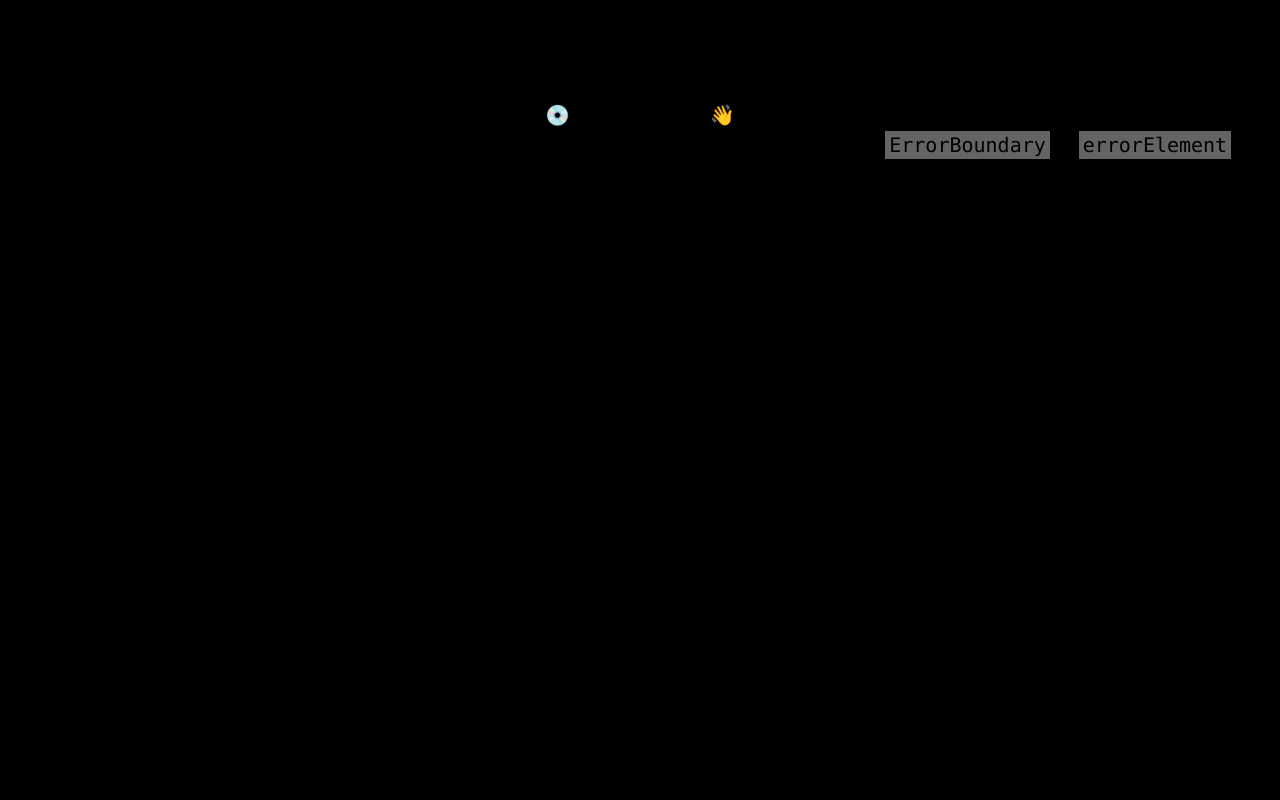
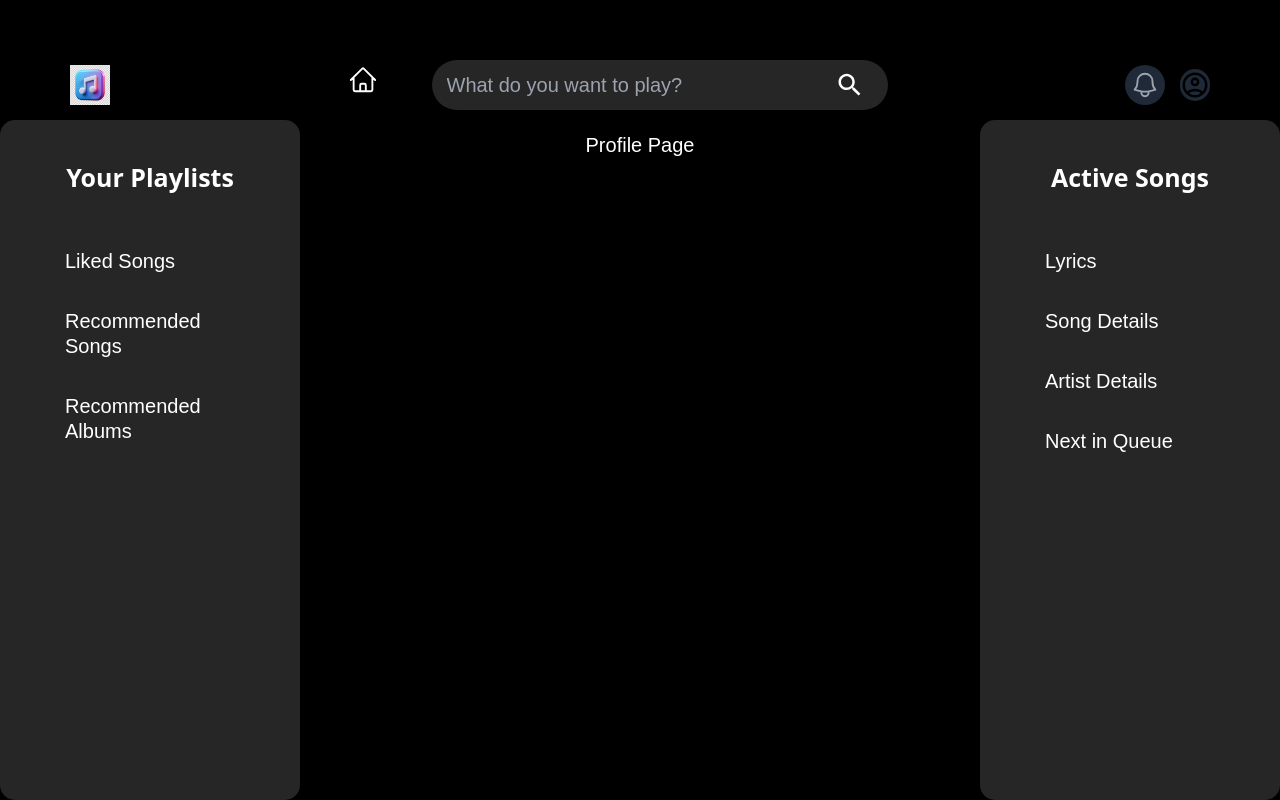
Before and after one commit to Access-Denied-24/rhythymix, a React (Vite) app: page /profile in a window 1280 px wide. Before the commit this address had no page. Built offline with nearby package versions, Linux system fonts and the light colour scheme.

Commit message:
Added Preloader to homepage

```diff
--- a/src/App.jsx
+++ b/src/App.jsx
@@ -4,6 +4,9 @@ import Home from './Routes/Home';
 import Login from './Routes/Signup Pages/Login';
 import ForgotPass from './Routes/Signup Pages/ForgotPass';
 import Signup from './Routes/Signup Pages/Signup';
+import { useState, useEffect } from 'react';
+import ProfilePage from './Routes/ProfilePage';
+import Preloader from './Components/Preloader';
 
 const router = createBrowserRouter([
   {
@@ -21,16 +24,49 @@ const router = createBrowserRouter([
   {
     path: "/signup",
     element: <Signup />
+  },
+  {
+    path: "/profile",
+    element: <ProfilePage />
   }
 ]);
 
 
-  function App() {
-  return (
-    <div className='App'>
-      <RouterProvider router = {router} />
-    </div>
-  )
+//   function App() {
+//     const CLIENT_ID = "02f6fc454aa14fd798a7fefece58e496";
+//     const REDIRECT_URI = "localhost:5173";
+//     const AUTH_ENDPOINT = "https://accounts.spotify.com/authorize";
+//     const RESPONSE_TYPE = "token";
+
+
+
+//   return (
+//     <div className='App'>
+//       {/* <Preloader /> */}
+      //  <RouterProvider router = {router} />
+//       /*<a href={`${AUTH_ENDPOINT}?client_id=${CLIENT_ID}}&redirect_uri=${REDIRECT_URI}&response_type=${RESPONSE_TYPE}`} style={{color:"white"}}>login</a> */
+//     </div>
+//   )
+// }
+
+function App() {
+//   const [ isLoading, setIsLoading ] = useState(true);
+
+// useEffect(() => {
+//   const timer = setTimeout(() => {
+//     setIsLoading(false);
+//   }, 2000);
+
+//   return () => clearTimeout(timer);
+// }, []);
+
+return (
+  <div className='App'>
+  {/* {isLoading ? <Preloader /> :
+  } */}
+  <RouterProvider router = {router} />
+  </div>
+);
 }
 
 export default App
--- a/src/Components/LeftSidebar.jsx
+++ b/src/Components/LeftSidebar.jsx
@@ -6,7 +6,7 @@ export default function LeftSidebar(){
   return (
     <>
   {/* <div className="relative flex flex-col bg-clip-border rounded-xl bg-neutral-800 text-white h-[calc(100vh-2rem)] w-full max-w-[20rem] p-4 shadow-xl shadow-blue-gray-900/5"> */}
-  <div className="absolute left-0 top-[90px] bottom-0 flex flex-col bg-clip-border rounded-xl bg-neutral-800 text-white w-60 p-4 shadow-xl shadow-blue-gray-900/5">
+  <div className="absolute left-0 top-[120px] bottom-0 flex flex-col bg-clip-border rounded-xl bg-neutral-800 text-white w-60 p-4 shadow-xl shadow-blue-gray-900/5">
     <div className="mb-2 p-4">
       <h5 className="block antialiased tracking-normal font-sans text-xl font-semibold leading-snug text-white">
         Your Playlists
@@ -17,7 +17,7 @@ export default function LeftSidebar(){
       <div
         role="button"
         tabIndex={0}
-        className="flex items-center w-full p-3 rounded-lg text-start leading-tight transition-all hover:bg-blue-50 hover:bg-opacity-80 focus:bg-blue-50 focus:bg-opacity-80 active:bg-blue-50 active:bg-opacity-80 hover:text-blue-900 focus:text-blue-900 active:text-blue-900 outline-none"
+        className="flex items-center w-full p-3 rounded-lg text-start leading-tight transition-all hover:bg-neutral-700 hover:bg-opacity-80 focus:bg-neutral-700 focus:bg-opacity-80 active:bg-neutral-800 active:bg-opacity-80"
       >
         <div className="grid place-items-center mr-4">
           {/* <AccountCircleIcon /> */}
@@ -27,7 +27,7 @@ export default function LeftSidebar(){
       <div
         role="button"
         tabIndex={0}
-        className="flex items-center w-full p-3 rounded-lg text-start leading-tight transition-all hover:bg-blue-50 hover:bg-opacity-80 focus:bg-blue-50 focus:bg-opacity-80 active:bg-blue-50 active:bg-opacity-80 hover:text-blue-900 focus:text-blue-900 active:text-blue-900 outline-none"
+        className="flex items-center w-full p-3 rounded-lg text-start leading-tight transition-all hover:bg-neutral-700 hover:bg-opacity-80 focus:bg-neutral-700 focus:bg-opacity-80 active:bg-neutral-800 active:bg-opacity-80"
       >
         <div className="grid place-items-center mr-4">
           {/* <SettingsIcon /> */}
@@ -38,7 +38,7 @@ export default function LeftSidebar(){
       <div // logout
         role="button"
         tabIndex={0}
-        className="flex items-center w-full p-3 rounded-lg text-start leading-tight transition-all hover:bg-blue-50 hover:bg-opacity-80 focus:bg-blue-50 focus:bg-opacity-80 active:bg-blue-50 active:bg-opacity-80 hover:text-blue-900 focus:text-blue-900 active:text-blue-900 outline-none"
+        className="flex items-center w-full p-3 rounded-lg text-start leading-tight transition-all hover:bg-neutral-700 hover:bg-opacity-80 focus:bg-neutral-700 focus:bg-opacity-80 active:bg-neutral-800 active:bg-opacity-80"
       >
         <div className="grid place-items-center mr-4">
           {/* <PowerSettingsNewIcon /> */}
--- a/src/Components/Navbar.jsx
+++ b/src/Components/Navbar.jsx
@@ -5,17 +5,39 @@ import { HomeIcon } from '@heroicons/react/24/outline';
 import AccountCircleOutlinedIcon from '@mui/icons-material/AccountCircleOutlined';
 import { useState } from 'react';
 import { Link } from 'react-router-dom';
+import TracksPage from './TracksPage';
 
 function classNames(...classes) {
   return classes.filter(Boolean).join(' ')
 }
 
+
 export default function Navbar() {
   const [isClicked, setIsClicked ] = useState(false);
 
+  const [ InputValue, setInputValue ] = useState('');
+
+  const inputVal = (event) => {
+    setInputValue(event.target.value);
+  }
   const handleClick = () => {
     setIsClicked(!isClicked);
   }
+
+  const [ tracks, setTracks ] = useState([]);
+
+    const getTracks = async() => {
+      let data = await fetch("https://v1.nocodeapi.com/vortex351/spotify/TmzsrAjboSoMqDmn/search?q=starboy&type=track");
+      let convertedData = await data.json();
+
+      console.log(convertedData.tracks.items);
+
+      setTracks(convertedData.tracks.items);
+    }
+
+    // getTracks();
+
+    let [ isFocused, setIsFocused ] = useState(false);
 
   return (
     <Disclosure as="nav" className="bg-black my-2">
@@ -35,15 +57,32 @@ export default function Navbar() {
           </div>
           <div className="middleSection flex w-[50%] h-[100%] justify-between">
 
+          <Link to="/">
             <HomeIcon className={`w-[50px] h-[40px] mx-4 cursor-pointer rounded-3xl p-1
             ${isClicked ? 'fill-white text-white' : 'text-gray-500'}
             hover:bg-neutral-800 active:outline-white focus: text-white
             `}
             onClick={handleClick}
             />
+          </Link>
 
           <div className="searchbar flex w-[80%] items-center">
-            <input type="text" placeholder="What do you want to play?" className="w-[100%] h-[100%] rounded-l-[25px] bg-neutral-800 pl-3 text-start text-white border-none" />
+            <input type="text" onChange={inputVal} placeholder="What do you want to play?" className="w-[100%] h-[100%] rounded-l-[25px] bg-neutral-800 pl-3 text-start text-white border-none focus: outline-none"
+            onFocus={() => setIsFocused(true)}
+            onBlur={() => setIsFocused(false)}
+            />
+
+          {isFocused ?
+            <div className='suggestions absolute bottom-[-30px] flex w-[32.2%]  text-white rounded-b-md  ml-2 px-2 py-1' style={{backgroundColor:"rgba(255,255,255,0.1)"}}>
+                {/* <p>
+                  {inputVal}
+                </p> */}
+                Results appear here
+            </div>
+          : <div className='absolute bottom-[-15px] flex w-[30%]  text-white rounded-b-md bg-neutral-800 ml-2 px-2 py-1 hidden'>
+            not focused
+          </div> }
+
             <button type='button' className="w-[20%] h-[100%]">
               <Search className="text-white bg-neutral-800 rounded-r-[25px] p-2 cursor-pointer" style={{width: "100%", height: "100%", borderLeftColor:"white", borderLeft:"", borderColor:"#ffffff"}}/>
             </button>
--- /dev/null
+++ b/src/Components/Preloader.jsx
@@ -0,0 +1,10 @@
+
+export default function Preloader(){
+  return (
+    <div className="flex w-[100vw] h-[100vh] justify-center">
+      <div className="w-[60%] flex justify-center ">
+        <img src="../../public/tube-spinner-medium.svg" alt="" />
+      </div>
+    </div>
+  );
+}
--- a/src/Components/RightSidebar.jsx
+++ b/src/Components/RightSidebar.jsx
@@ -5,7 +5,7 @@ import AccountCircleIcon from '@mui/icons-material/AccountCircle';
 export default function RightSidebar(){
   return (
     <>
-  <div className="absolute right-0 top-[90px] bottom-0 flex flex-col bg-clip-border rounded-xl bg-neutral-800 text-white w-60 p-4 shadow-xl shadow-blue-gray-900/5">
+  <div className="absolute right-0 bottom-0 top-[120px] flex flex-col bg-clip-border rounded-xl bg-neutral-800 text-white w-60 p-4 shadow-xl shadow-blue-gray-900/5">
     <div className="mb-2 p-4">
       <h5 className="block antialiased tracking-normal font-sans text-xl font-semibold leading-snug text-white">
         Active Songs
@@ -16,7 +16,7 @@ export default function RightSidebar(){
       <div
         role="button"
         tabIndex={0}
-        className="flex items-center w-full p-3 rounded-lg text-start leading-tight transition-all hover:bg-blue-50 hover:bg-opacity-80 focus:bg-blue-50 focus:bg-opacity-80 active:bg-blue-50 active:bg-opacity-80 hover:text-blue-900 focus:text-blue-900 active:text-blue-900 outline-none"
+        className="flex items-center w-full p-3 rounded-lg text-start leading-tight transition-all hover:bg-neutral-700 hover:bg-opacity-80 focus:bg-neutral-700 focus:bg-opacity-80 active:bg-neutral-800 active:bg-opacity-80 "
       >
         <div className="grid place-items-center mr-4">
           {/* <AccountCircleIcon /> */}
@@ -26,7 +26,7 @@ export default function RightSidebar(){
       <div
         role="button"
         tabIndex={0}
-        className="flex items-center w-full p-3 rounded-lg text-start leading-tight transition-all hover:bg-blue-50 hover:bg-opacity-80 focus:bg-blue-50 focus:bg-opacity-80 active:bg-blue-50 active:bg-opacity-80 hover:text-blue-900 focus:text-blue-900 active:text-blue-900 outline-none"
+        className="flex items-center w-full p-3 rounded-lg text-start leading-tight transition-all hover:bg-neutral-700 hover:bg-opacity-80 focus:bg-neutral-700 focus:bg-opacity-80 active:bg-neutral-800 active:bg-opacity-80"
       >
         <div className="grid place-items-center mr-4">
           {/* <SettingsIcon /> */}
@@ -37,7 +37,7 @@ export default function RightSidebar(){
       <div
         role="button"
         tabIndex={0}
-        className="flex items-center w-full p-3 rounded-lg text-start leading-tight transition-all hover:bg-blue-50 hover:bg-opacity-80 focus:bg-blue-50 focus:bg-opacity-80 active:bg-blue-50 active:bg-opacity-80 hover:text-blue-900 focus:text-blue-900 active:text-blue-900 outline-none"
+        className="flex items-center w-full p-3 rounded-lg text-start leading-tight transition-all hover:bg-neutral-700 hover:bg-opacity-80 focus:bg-neutral-700 focus:bg-opacity-80 active:bg-neutral-800 active:bg-opacity-80"
       >
         <div className="grid place-items-center mr-4">
           {/* <SettingsIcon /> */}
@@ -48,7 +48,7 @@ export default function RightSidebar(){
       <div // logout
         role="button"
         tabIndex={0}
-        className="flex items-center w-full p-3 rounded-lg text-start leading-tight transition-all hover:bg-blue-50 hover:bg-opacity-80 focus:bg-blue-50 focus:bg-opacity-80 active:bg-blue-50 active:bg-opacity-80 hover:text-blue-900 focus:text-blue-900 active:text-blue-900 outline-none"
+        className="flex items-center w-full p-3 rounded-lg text-start leading-tight transition-all hover:bg-neutral-700 hover:bg-opacity-80 focus:bg-neutral-700 focus:bg-opacity-80 active:bg-neutral-800 active:bg-opacity-80"
       >
         <div className="grid place-items-center mr-4">
           {/* <PowerSettingsNewIcon /> */}
--- /dev/null
+++ b/src/Components/TracksPage.jsx
@@ -0,0 +1,4 @@
+
+export default function TracksPage(){
+
+}
--- /dev/null
+++ b/src/Routes/ProfilePage.jsx
@@ -0,0 +1,14 @@
+import LeftSidebar from "../Components/LeftSidebar";
+import Navbar from "../Components/Navbar";
+import RightSidebar from "../Components/RightSidebar";
+
+export default function ProfilePage(){
+  return (
+    <>
+      <Navbar />
+      <LeftSidebar />
+      <RightSidebar />
+      <h1 style={{color: "white"}}>Profile Page</h1>
+    </>
+  );
+}
```
Also changed, not shown: src/Components/login.module.css (+7 -4 lines), src/Routes/Home.jsx (+14 -1 lines), public/tube-spinner-medium.svg (added). Lines whose indentation alone changed are shown as unchanged.
